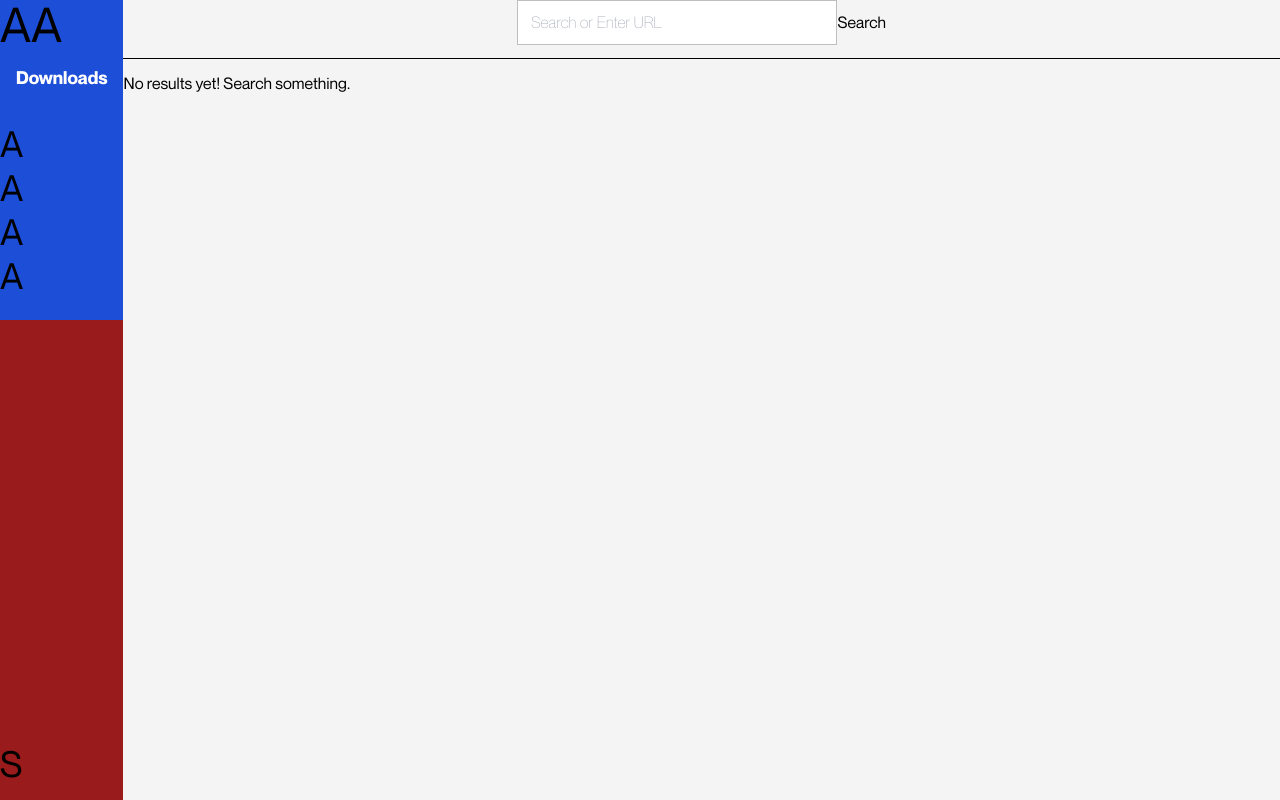
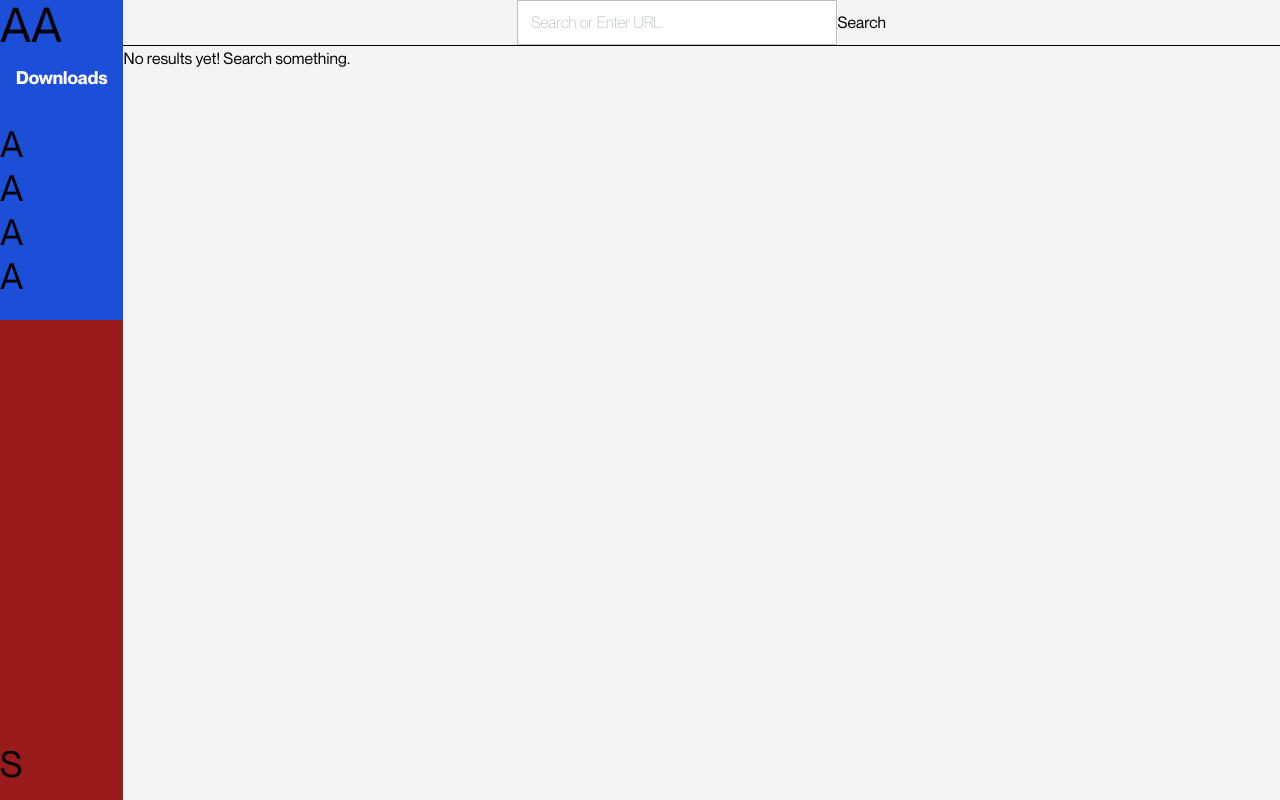
Before and after one commit to amansxcalibur/clip_harbour, a React (Vite) app: page / in a window 1280 px wide. Built offline with nearby package versions, Linux system fonts and the light colour scheme.

Commit message:
[FIX]: Data format inconsistencies and cleanup

```diff
--- a/src/App.jsx
+++ b/src/App.jsx
@@ -22,7 +22,7 @@ function App() {
                               <SearchBar />
                            </div>
 
-                           <div className="h-[1px] bg-black w-full my-[1vw]"></div>
+                           <div className="h-[1px] bg-black w-full"></div>
                            <div className="flex-1 flex">
                               <SearchResults open={open} setOpen={setOpen} />
                            </div>
--- a/src/components/search/results.jsx
+++ b/src/components/search/results.jsx
@@ -34,13 +34,11 @@ export default function SearchResults({ open, setOpen }) {
                </Link>
             ))}
          </div>
-         <div className={`flex-1 flex max-h-[20vw] max-md:hidden bg-orange-500 ${open ? "hidden" : ""}`}>
+         <div className={`flex-1 flex max-h-[20vw] max-md:hidden ${open ? "hidden" : ""} p-[1vw]`}>
             <img
                src={searchResults[curr].thumbnail}
                alt="Thumbnail"
-               width="400"
-               height="225"
-               className={`m-[1vw] object-cover object-top flex-1 bg-green-50 shadow-[0_0px_2px_rgba(0,_0,_0,_0.7)]`}
+               className={`object-cover object-top flex-1 bg-green-50 shadow-[0_0px_2px_rgba(0,_0,_0,_0.7)]`}
             />
          </div>
       </div>
```
